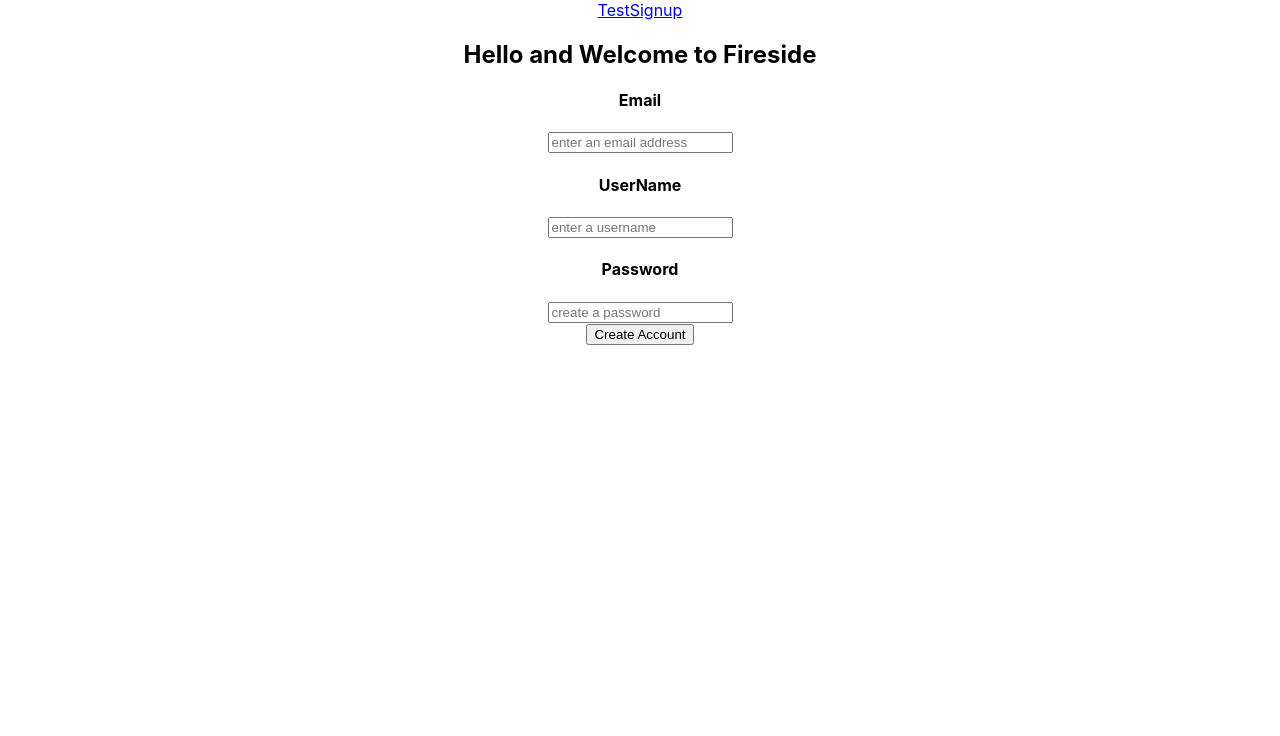
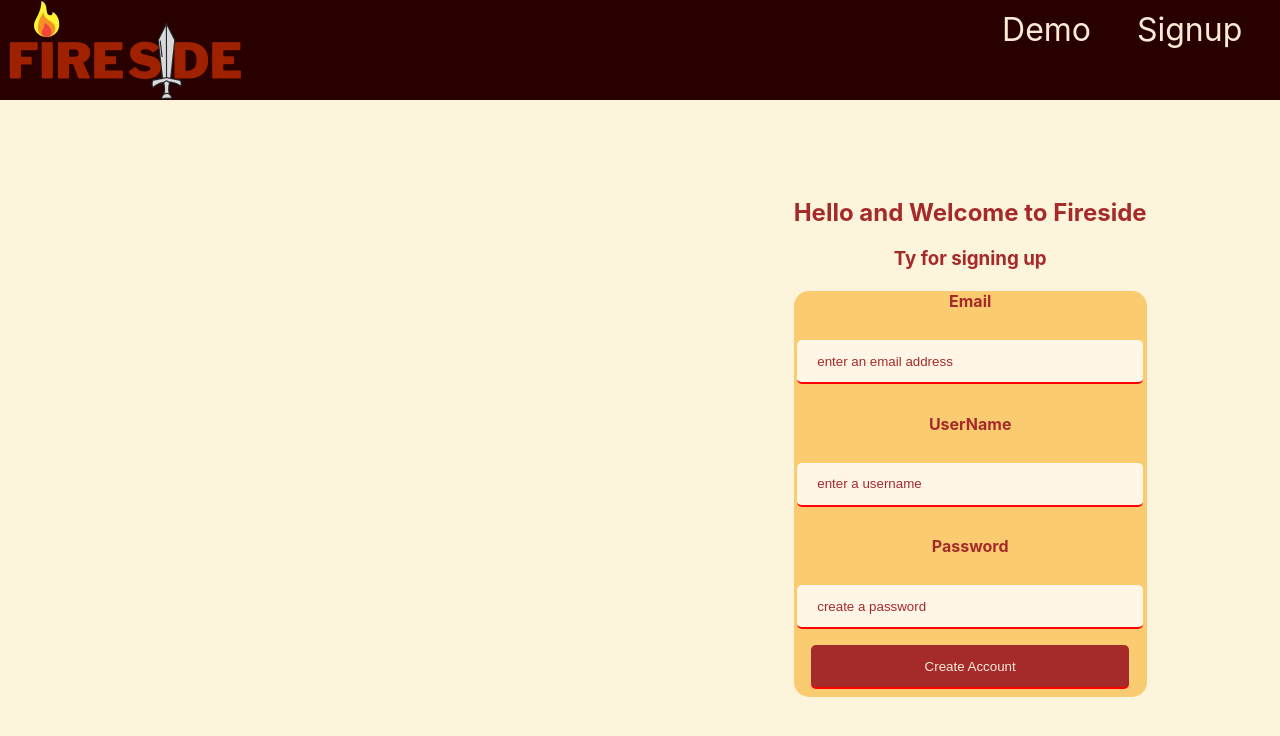
Before and after one commit to Maccam91/FIRESIDE-Frontend, a React (Create React App) app: page /signup in a window 1280 px wide. Shown: the top 736 px of the page. Built offline with nearby package versions, Linux system fonts and the light colour scheme.

Commit message:
added some more css changes

```diff
--- a/src/App.css
+++ b/src/App.css
@@ -1,38 +1,80 @@
-.App {
+/* *{
+  box-sizing: border-box;
+  margin: 1.5rem;
+} */
+.topNav{
+  color: antiquewhite;
+  position: fixed;
+  top: 0px;
   text-align: center;
+  font-style: none;
+  background-color: rgb(41, 0, 0);
+  background-image: '/images/FiresideNav.png';
+  width: 100%;
+  height: 100px;
+  font-size: 2rem;
 }
+.NavLogo{
+ float: inline-start;
+ display: block;
+ height: 100px;
 
-.App-logo {
-  height: 40vmin;
-  pointer-events: none;
 }
+.App{
+  text-align: center;
+  color: brown;
+  background-color: rgb(253, 244, 220);
+}
+body{
+  position: fixed;
+  justify-content: center;
+  background-color: rgb(253, 244, 220);
+}
+.SignUp{
+  top: 1cm;
+  left: 21cm;
+  position: relative;
+}
+.logoMain{
+  height: 500px;
+}
+.homePage{
 
-@media (prefers-reduced-motion: no-preference) {
-  .App-logo {
-    animation: App-logo-spin infinite 20s linear;
-  }
+  font-size: 1rem;
+  top: 1cm;
+  left: 17cm;
+  position: relative;
 }
+.SignUpForm{
 
-.App-header {
-  background-color: #282c34;
-  min-height: 100vh;
-  display: flex;
-  flex-direction: column;
-  align-items: center;
-  justify-content: center;
-  font-size: calc(10px + 2vmin);
-  color: white;
+  border-radius: 15px;
+  background-color: rgba(247, 161, 0, 0.486);
 }
+.SignUpForm input{
+  color: brown;
 
-.App-link {
-  color: #61dafb;
+  padding: 12px 20px;
+  margin: 8px 0;
+  box-sizing: border-box;
+  border: none;
+  border-bottom: 2px solid red;
+  background-color: rgba(255, 255, 255, 0.829);
+  border-radius: 5px;
+  width: 98%;
+  height: 44px;
+  outline: none;
 }
+.SignUpForm input::placeholder{
+  color: brown;
+}
+.SignUpForm input[type='submit']{
+  background-color: brown;
+  color: antiquewhite;
+  border-radius: 5px;
+  width: 90%;
+  cursor: pointer;
+}
+.SignUpForm input[type='submit']:hover{
+  transform: scale(1.1);
 
-@keyframes App-logo-spin {
-  from {
-    transform: rotate(0deg);
-  }
-  to {
-    transform: rotate(360deg);
-  }
 }
--- a/src/App.js
+++ b/src/App.js
@@ -7,16 +7,19 @@
 
 function App() {
   return (
-    <div className="App">
+    <div className="App" >
       <nav className='topNav'>
-        <Link to={'/'} element={<FrontTest/>}>Test</Link>
-        <Link to={'/signup'} element={<FrontTest/>}>Signup</Link>
+      <Link to={'/'}element={<FrontTest/>}><img className='NavLogo' src='/images/FiresideNavLogoS.png'/> </Link>
+        <Link to={'/'} style={{ textDecoration: 'none' , color: 'antiquewhite', top: '10px', right: '5cm', position: 'absolute'  }} element={<FrontTest/>}>Demo</Link> &nbsp;&nbsp;&nbsp;&nbsp;&nbsp;&nbsp;&nbsp;&nbsp;&nbsp;&nbsp;&nbsp;&nbsp;
+        <Link to={'/signup'} style={{ textDecoration: 'none' , color: 'antiquewhite', top: '10px', right: '1cm', position: 'absolute'  }} element={<FrontTest/>}>Signup</Link>
       </nav>
+      <div className='reactApp' style={{display: 'flex',  justifyContent:'center', alignItems:'center', height: '100vh'}}>
       <Routes>
       <Route path='/' element={<FrontTest/>}/>
       <Route path='/signup' element={<SignUpPage/>}/>
       <Route path='/login' element={<LoginPage/>}/>
       </Routes>
+      </div>
     </div>
   );
 }
--- a/src/Component/signup.js
+++ b/src/Component/signup.js
@@ -35,8 +35,10 @@
 
 
     return (
-        <div>
+        <div className='SignUp' >
             <h2>Hello and Welcome to Fireside</h2>
+            <h3>Ty for signing up</h3>
+            <div className='SignUpForm'>
             <form onSubmit={handleSubmit}>
                 <h4>Email</h4>
                 <input type='email' name="email" placeholder='enter an email address' value={formValue.email} onChange={handleChange} />
@@ -49,6 +51,7 @@
                 <br/>
                 <input type='submit'  value='Create Account'/>
             </form>
+            </div>
         </div>
     )
 }
--- a/src/Component/test.js
+++ b/src/Component/test.js
@@ -5,10 +5,10 @@
 function FrontTest(){
 
 return(
-    <div>
-        <h1>Fire Side Gaming</h1>
-        <h2>A place where you can showcase your content with your with friends</h2>
-        <img src='/FiresideLogo.png' alt='image'/>
+    <div className='homePage'>
+        <img className='logoMain' src='/images/FiresideLogoSmall.png' alt='image'/>
+        <h2>Fire Side Gaming</h2>
+        <h4>A place where you can showcase your rpg content with your with Friends</h4>
     </div>
 )
 }
```
Also changed, not shown: public/images/FiresideLogoSmall.png (added), public/images/FiresideNavLogoS.png (added).
